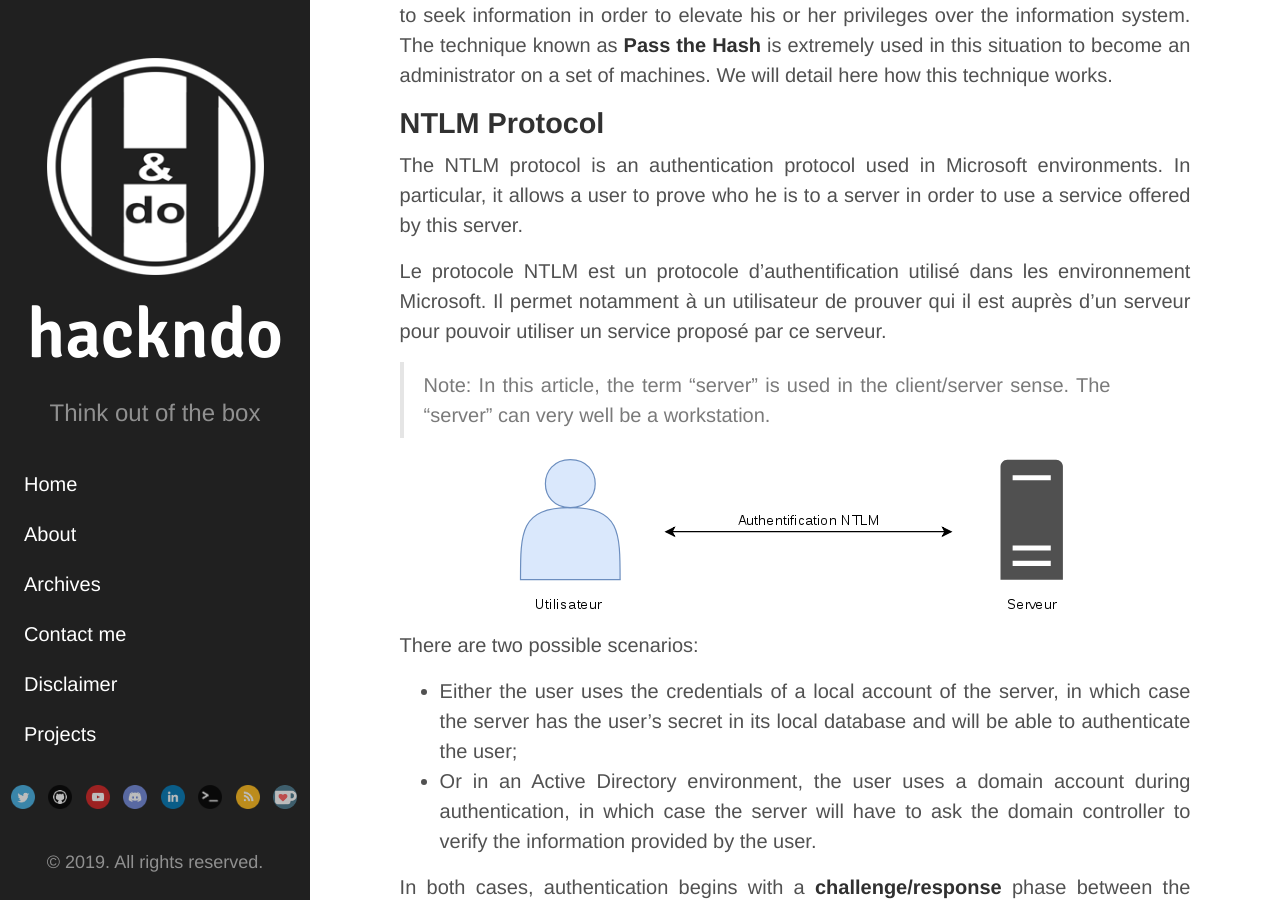
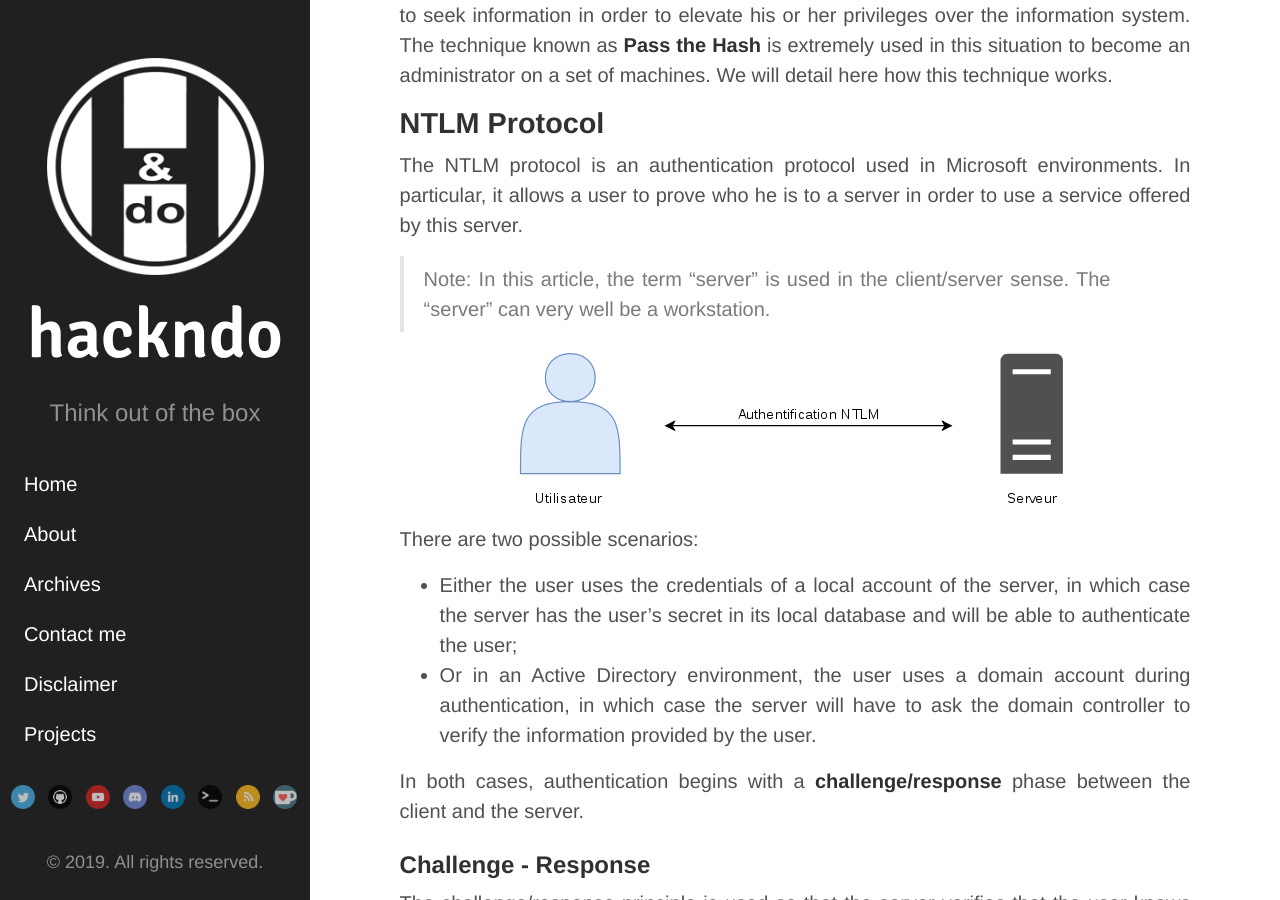
Before and after one commit to Hackndo/en.hackndo.github.io, a Jekyll site: the page built from _posts/2019-12-17-pass-the-hash.md, in a window 1280 px wide and 900 px high, scrolled down 805 px. Built offline with Jekyll 4.4.1, drawn with Linux system fonts in a browser that asks for light colours; comment, search, counter and statistics services are not loaded.

Commit message:
Remove fr sentence

```diff
--- a/_posts/2019-12-17-pass-the-hash.md
+++ b/_posts/2019-12-17-pass-the-hash.md
@@ -22,8 +22,6 @@ During internal intrusion tests, lateral movement is an essential component for
 
 The NTLM protocol is an authentication protocol used in Microsoft environments. In particular, it allows a user to prove who he is to a server in order to use a service offered by this server.
 
-
-Le protocole NTLM est un protocole d'authentification utilisé dans les environnement Microsoft. Il permet notamment à un utilisateur de prouver qui il est auprès d'un serveur pour pouvoir utiliser un service proposé par ce serveur.
 
 > Note: In this article, the term "server" is used in the client/server sense. The "server" can very well be a workstation.
 
```
